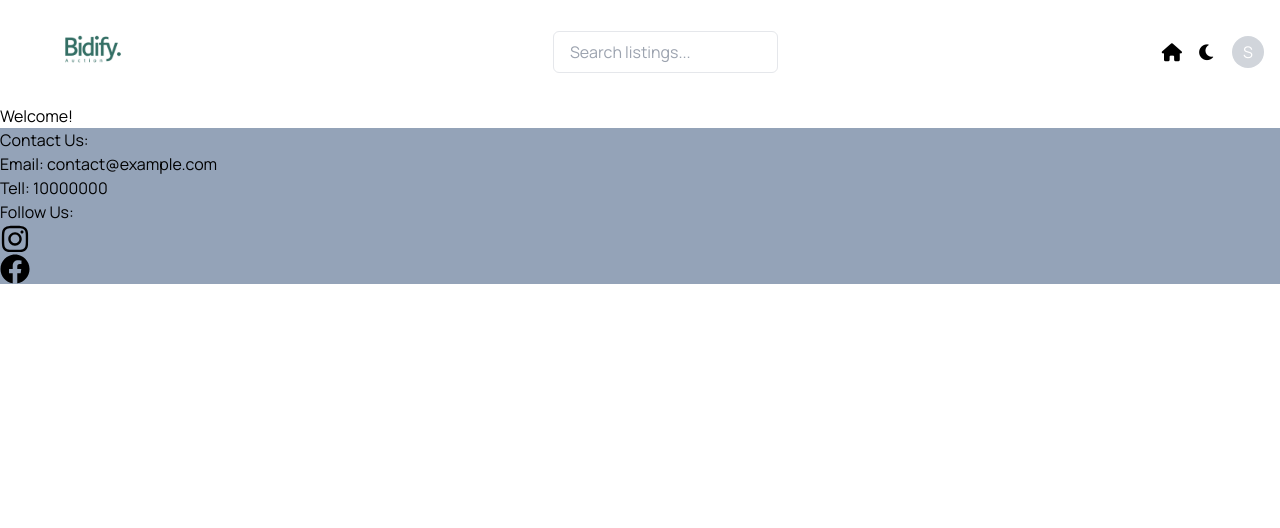
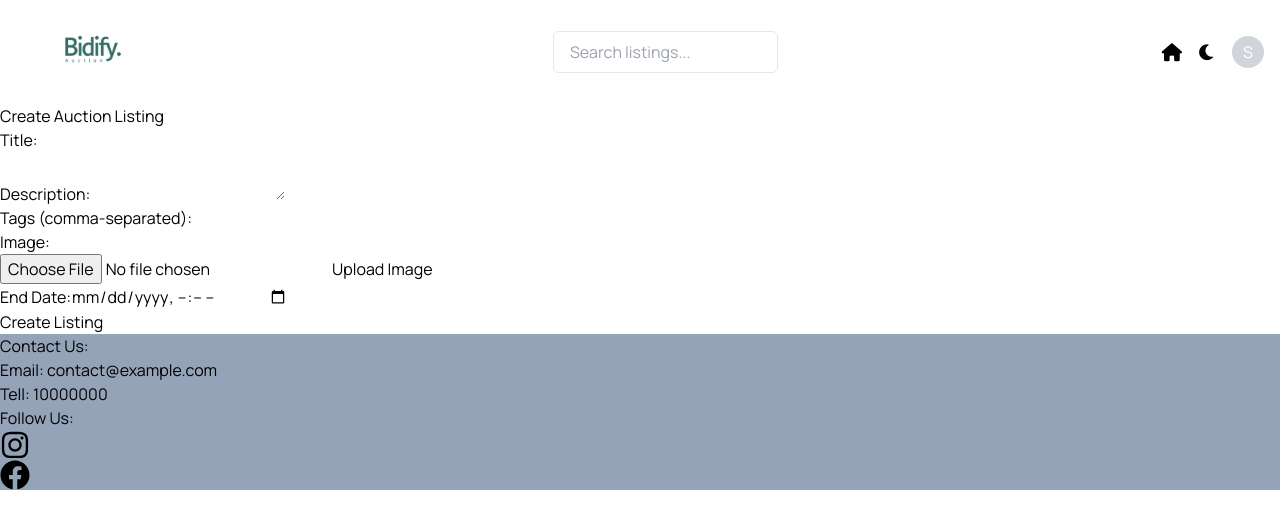
Before and after one commit to VAbrishamii/Bidify-Auction, a React (Create React App) app in the folder bidify/: page /Createlist in a window 1280 px wide. Shown: the top 528 px of the page. Built offline with nearby package versions, Linux system fonts and the light colour scheme; sample sign-in values are in the browser's storage.

Commit message:
create imageuplode component

```diff
--- a/bidify/src/App.js
+++ b/bidify/src/App.js
@@ -8,6 +8,7 @@ import Edit from "./pages/Edit";
 import Layout from "./components/Layout";
 import Createlist from "./pages/Createlist";
 import ListingDetails from "./pages/ListingDetails";
+import AuthGuard from "./components/AuthGuard";
 
 
 function App() {
@@ -20,7 +21,7 @@ function App() {
         <Route path="/Register" element={<Register />} />
         <Route path="/Profile" element={<Profile />} />
         <Route path="/Edit" element={<Edit />} />
-        <Route path="/Createlist" element={<Createlist />} />
+        <Route path="/Createlist" element={<AuthGuard> <Createlist /> </AuthGuard>} />
         <Route path="/listing/:id" element={<ListingDetails />} />
       </Routes>
       </Layout>
--- /dev/null
+++ b/bidify/src/components/AuthGuard.jsx
@@ -0,0 +1,14 @@
+import React from "react";
+import  { Navigate } from "react-router-dom";
+
+const AuthGuard = ({ children }) => {
+    const token = localStorage.getItem("token");
+
+    if (!token) {
+        return <Navigate to="/login" />;
+    }
+
+    return children;
+};
+
+export default AuthGuard;
--- /dev/null
+++ b/bidify/src/components/ImageUploader.jsx
@@ -0,0 +1,71 @@
+import React, { useState } from 'react';
+
+const ImageUploader = ({ onImageUploaded }) => {
+    const [imageFile, setImageFile] = useState(null);
+    const [uploading, setUploading] = useState(false);
+    const [imageUrl, setImageUrl] = useState("");
+
+    const handleFileChange = (event) => {
+        const file = event.target.files[0];
+        setImageFile(file);
+    };
+
+    const uploadImage = async () => {
+        if (!imageFile) {
+            alert("Please select an image file first!");
+            return;
+        }
+
+        setUploading(true);
+
+        // Use your Cloudinary upload preset and API key
+        const formData = new FormData();
+        formData.append("file", imageFile);
+        formData.append("upload_preset", "default"); // Replace with your Cloudinary upload preset
+
+        try {
+            const response = await fetch(
+               "https://api.cloudinary.com/v1_1/dihplbjah/image/upload",
+                {
+                    method: "POST",
+                    body: formData,
+                }
+            );
+
+            if (!response.ok) {
+                throw new Error("Image upload failed!");
+            }
+
+            const data = await response.json();
+            setImageUrl(data.secure_url); // URL of the uploaded image
+            setUploading(false);
+
+            // Pass the URL to the parent component or API
+            if (onImageUploaded) {
+                onImageUploaded(data.secure_url);
+            }
+        } catch (error) {
+            console.error("Error uploading image:", error);
+            setUploading(false);
+        }
+    };
+
+    return (
+        <div>
+            <input type="file" accept="image/*" onChange={handleFileChange} />
+            <button onClick={uploadImage} disabled={uploading}>
+                {uploading ? "Uploading..." : "Upload Image"}
+            </button>
+            {imageUrl && (
+                <div>
+                    <p>Image Uploaded!</p>
+                    <a href={imageUrl} target="_blank" rel="noopener noreferrer">
+                        View Image
+                    </a>
+                </div>
+            )}
+        </div>
+    );
+};
+
+export default ImageUploader;
--- a/bidify/src/pages/Createlist.jsx
+++ b/bidify/src/pages/Createlist.jsx
@@ -1,4 +1,114 @@
-function Createlist() {
-    return <h1>Welcome!</h1>;
+import React from "react";
+import AuctionAPI from "../service/AuctionAPI";
+import ImageUploader from "../components/ImageUploader";
+
+const Createlist = () => {
+  const [formData, setFormData] = React.useState({
+    title: "",
+    description: "",
+    tags: "",
+    image: "",
+    endDateTime: "",
+  });
+
+  const [loading, setLoading] = React.useState(false);
+
+  const auctionAPI = new AuctionAPI();
+
+
+
+  const handleChange = (e) => {
+    const { name, value } = e.target;
+        setFormData((prev) => ({ ...prev, [name]: value }));
+  };
+
+  const handleImageUpload = (imageUrl) => {
+    setFormData((prev) => ({ ...prev, image: imageUrl }));
+  };
+
+  const handleSubmit = async (e) => {
+    e.preventDefault();
+    setLoading(true);
+    try {
+      const data = {
+        title: formData.title,
+        description: formData.description,
+        tags: formData.tags.split(',').map((tag) => tag.trim()), // Split and trim tags
+        media: formData.image,
+        endDate: formData.endDate,
+    };
+    const response = await auctionAPI.createListing(data);
+    alert('Listing created successfully');
+    console.log('createListing response', response);
+    window.location.href = '/';
+
+  }catch (error) {
+    console.error('createListing error', error);
+    alert('An error occurred while creating the listing');
+  } finally {
+    setLoading(false);
   }
-  export default Createlist;
+}
+
+return (   <div>
+  <h1>Create Auction Listing</h1>
+  <form onSubmit={handleSubmit}>
+      <div>
+          <label htmlFor="title">Title:</label>
+          <input
+              type="text"
+              id="title"
+              name="title"
+              value={formData.title}
+              onChange={handleChange}
+              required
+          />
+      </div>
+
+      <div>
+          <label htmlFor="description">Description:</label>
+          <textarea
+              id="description"
+              name="description"
+              value={formData.description}
+              onChange={handleChange}
+              required
+          />
+      </div>
+
+      <div>
+          <label htmlFor="tags">Tags (comma-separated):</label>
+          <input
+              type="text"
+              id="tags"
+              name="tags"
+              value={formData.tags}
+              onChange={handleChange}
+          />
+      </div>
+
+      <div>
+          <label htmlFor="image">Image: <ImageUploader onImageUploaded={handleImageUpload} /></label>
+      </div>
+
+      <div>
+          <label htmlFor="endDate">End Date:</label>
+          <input
+              type="datetime-local"
+              id="endDate"
+              name="endDate"
+              value={formData.endDate}
+              onChange={handleChange}
+              required
+          />
+      </div>
+
+      <button type="submit" disabled={loading}>
+          {loading ? 'Submitting...' : 'Create Listing'}
+      </button>
+  </form>
+</div>
+);
+};
+
+export default Createlist;
```
